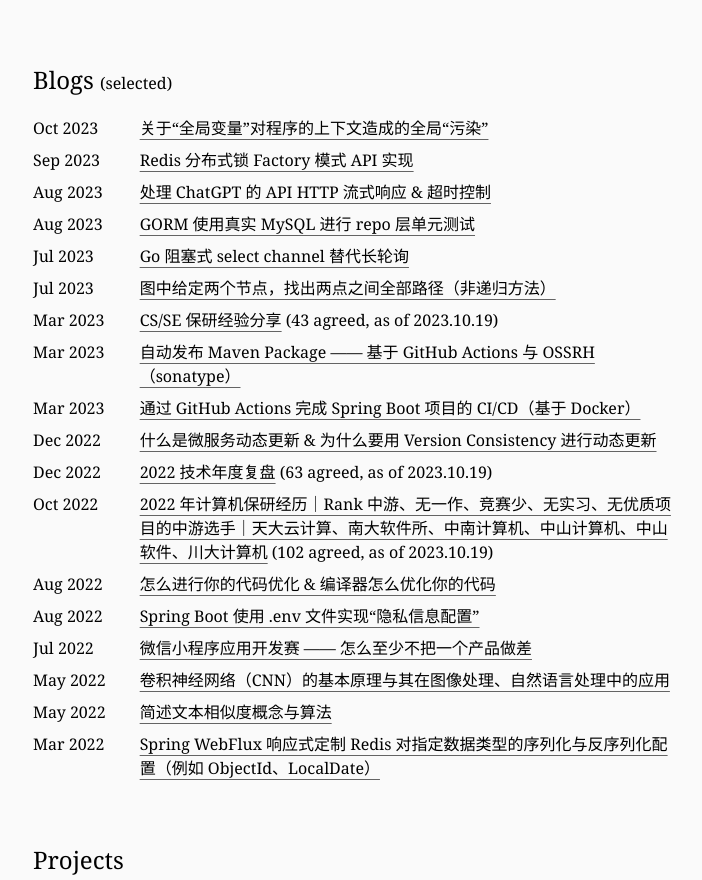
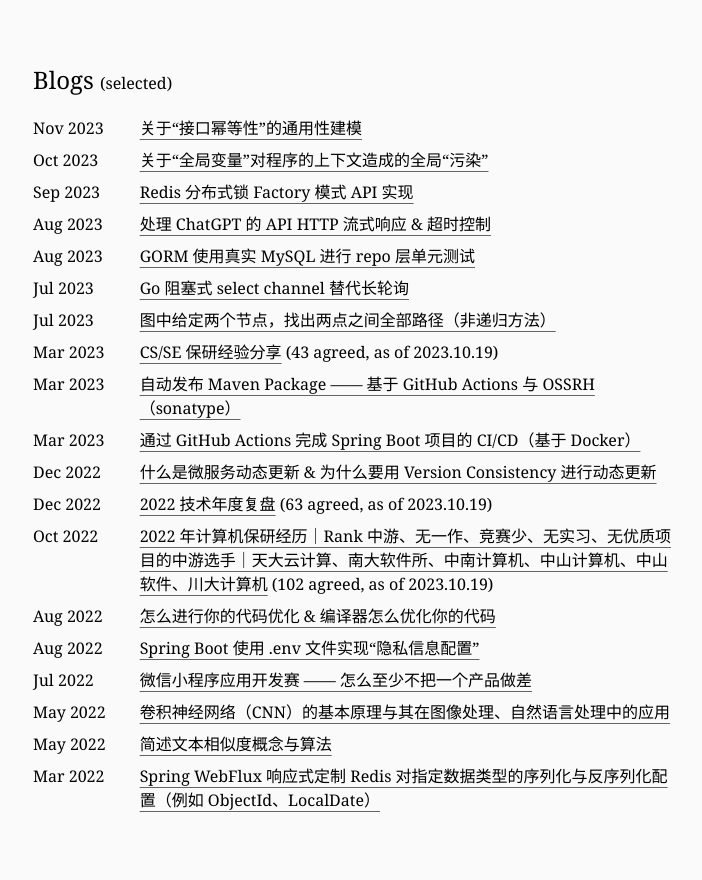
Before and after one commit to tzq0301/tzq0301.github.io, a Next.js app: page / in a window 1280 px wide. Shown: the part 1790-2670 px from the top of the page, without its empty margins (287-989 px from the left). Built offline with nearby package versions, Linux system fonts and the light colour scheme.

Commit message:
blog: 关于“接口幂等性”的通用性建模

```diff
--- a/app/page.tsx
+++ b/app/page.tsx
@@ -272,6 +272,8 @@
                     <Br/>
                     <Br/>
                     <List>
+                        <ListItem left={'Nov 2023'} right={<UrlLink url={'https://zhuanlan.zhihu.com/p/667007734'}
+                                                                    bold={false}>关于“接口幂等性”的通用性建模</UrlLink>}/>
                         <ListItem left={'Oct 2023'} right={<UrlLink url={'https://zhuanlan.zhihu.com/p/662629740'}
                                                                     bold={false}>关于“全局变量”对程序的上下文造成的全局“污染”</UrlLink>}/>
                         <ListItem left={'Sep 2023'}
```
